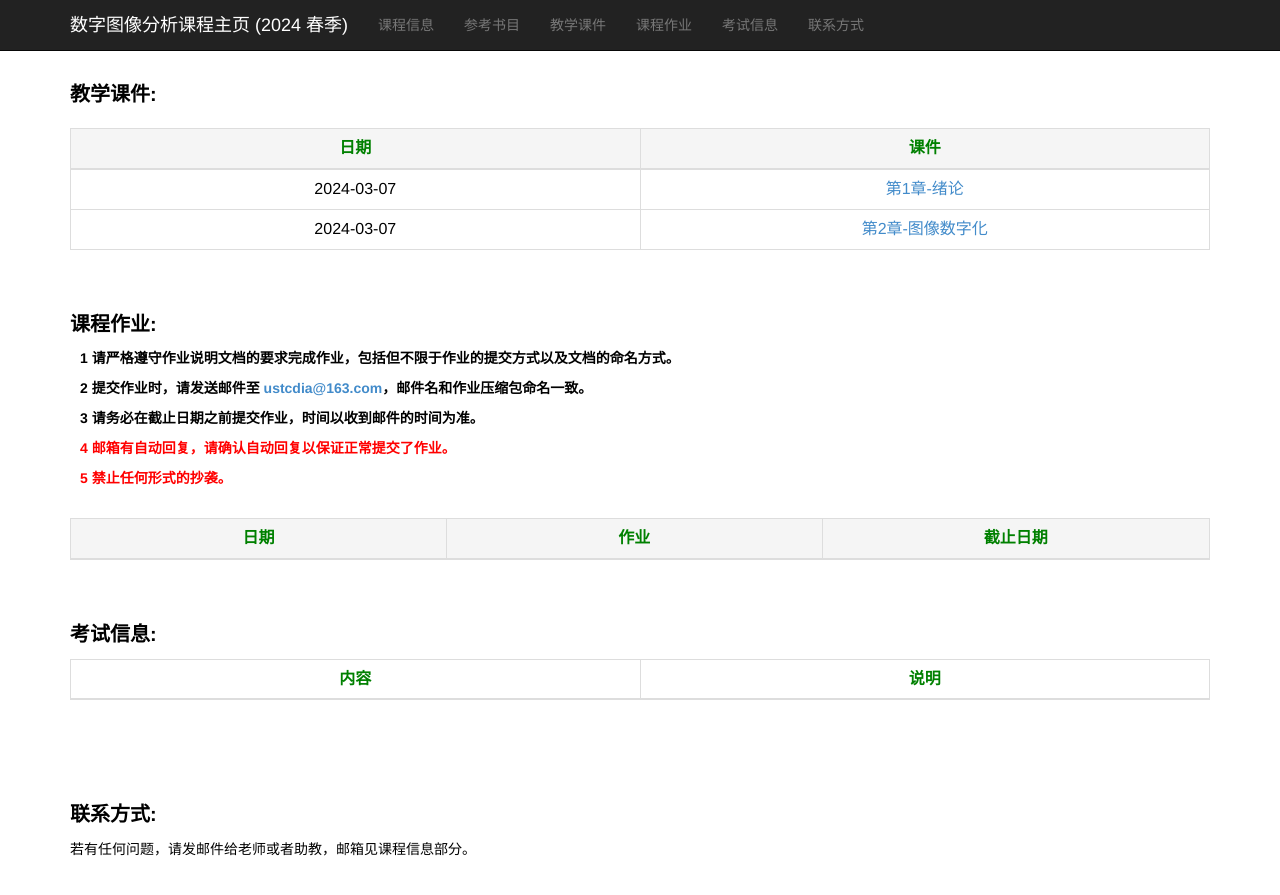
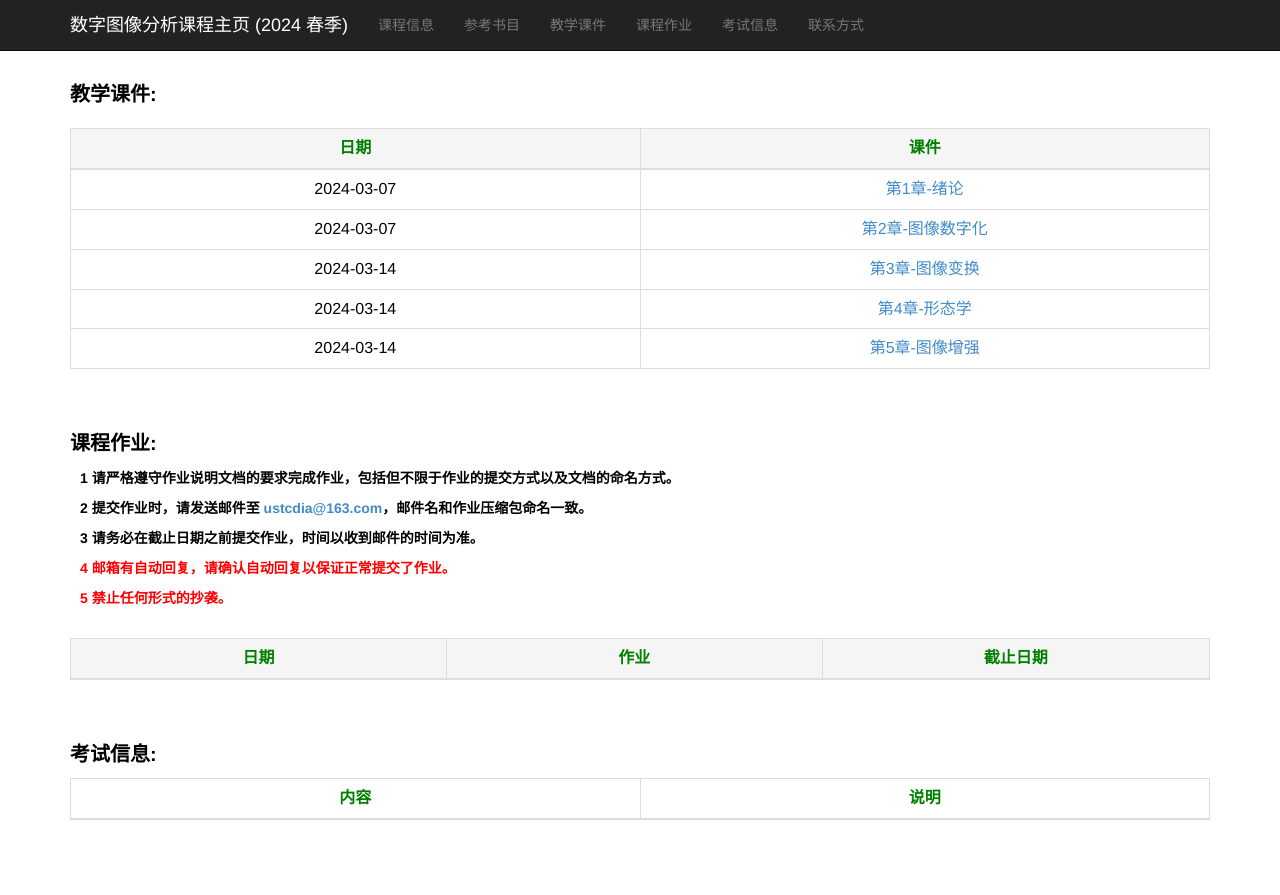
Before and after one commit to ustc-dia/ustc-dia.github.io, a Jekyll site: the page index.html, which Jekyll copies as it is, in a window 1280 px wide and 900 px high, scrolled down 695 px. Shown: the top 895 px of the window. Built offline with Jekyll 4.4.1, drawn with Linux system fonts in a browser that asks for light colours.

Commit message:
Update index.html

```diff
--- a/index.html
+++ b/index.html
@@ -184,23 +184,24 @@
                     <td><a href="./slides_2024_spring/第2章-图像数字化.pdf" target="_blank">第2章-图像数字化</a></td>
                 </tr>
 
-                <!--
+
                 <tr>
-                    <td>2023-09-21</td>
-                    <td><a href="./slides_2023_autumn/第3章-图像变换.pdf" target="_blank">第3章-图像变换</a></td>
+                    <td>2024-03-14</td>
+                    <td><a href="./slides_2024_spring/第3章-图像变换.pdf" target="_blank">第3章-图像变换</a></td>
                 </tr>
 
 
                 <tr>
-                    <td>2023-09-28</td>
-                    <td><a href="./slides_2023_autumn/第4章-形态学.pdf" target="_blank">第4章-形态学</a></td>
+                    <td>2024-03-14</td>
+                    <td><a href="./slides_2024_spring/第4章-形态学.pdf" target="_blank">第4章-形态学</a></td>
                 </tr>
 
                 <tr>
-                    <td>2023-10-12</td>
-                    <td><a href="./slides_2023_autumn/第5章-图像增强.pdf" target="_blank">第5章-图像增强</a></td>
+                    <td>2024-03-14</td>
+                    <td><a href="./slides_2024_spring/第5章-图像增强.pdf" target="_blank">第5章-图像增强</a></td>
                 </tr>
 
+                <!--
                 <tr>
                     <td>2023-10-19</td>
                     <td><a href="./slides_2023_autumn/第6章-图像恢复.pdf" target="_blank">第6章-图像恢复</a></td>
```
